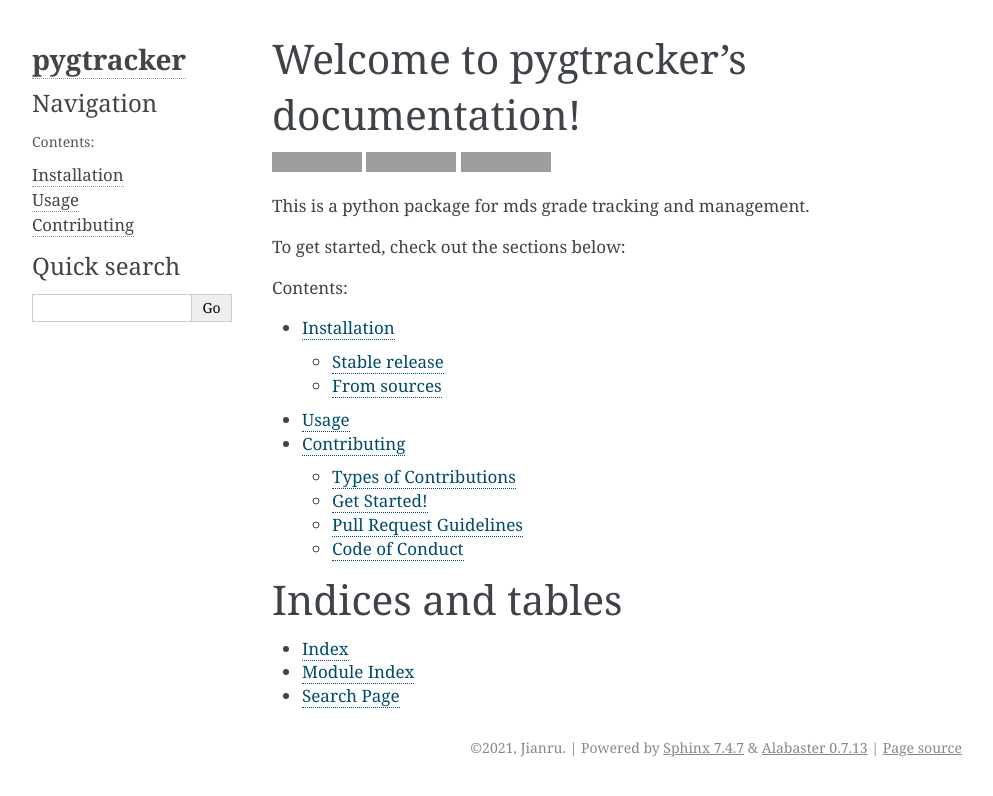
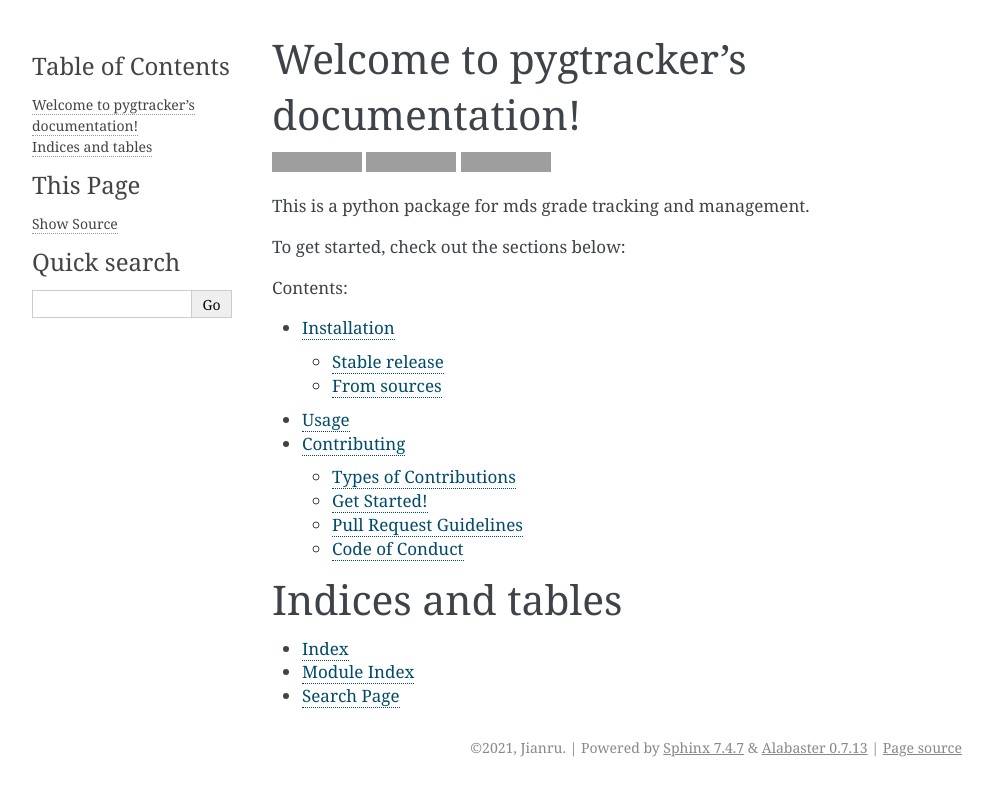
Before and after one commit to UBC-MDS/DSCI_524_group_9, a Sphinx documentation site: the page built from docs/index.rst, in a window 1280 px wide. Shown: the top 796 px of the page, without its empty margins (148-1141 px from the left). Built offline with Sphinx 7.4.7, drawn with Linux system fonts in a browser that asks for light colours; grey boxes are pictures that could not be loaded.

Commit message:
Modify conf to fix ReadTheDocs error

```diff
--- a/docs/conf.py
+++ b/docs/conf.py
@@ -25,9 +25,9 @@
 
 # -- Project information -----------------------------------------------------
 
-project = 'pygtracker'
-copyright = "2021, Jianru"
-author = "Jianru"
+project = u'pygtracker'
+copyright = u"2021, Jianru"
+author = u"Jianru"
 
 # -- General configuration ---------------------------------------------
 
@@ -37,9 +37,7 @@
 
 # Add any Sphinx extension module names here, as strings. They can be
 # extensions coming with Sphinx (named 'sphinx.ext.*') or your custom ones.
-extensions = ['sphinx.ext.autodoc',
-              'sphinx.ext.viewcode',
-              'sphinx.ext.napoleon']
+extensions = ['sphinx.ext.autodoc', 'sphinx.ext.viewcode']
 
 # Add any paths that contain templates here, relative to this directory.
 templates_path = ['_templates']
@@ -58,9 +56,9 @@
 # the built documents.
 #
 # The short X.Y version.
-# version = pygtracker.__version__
+version = pygtracker.__version__
 # The full version, including alpha/beta/rc tags.
-# release = pygtracker.__version__
+release = pygtracker.__version__
 
 # The language for content autogenerated by Sphinx. Refer to documentation
 # for a list of supported languages.
@@ -92,9 +90,9 @@
 # so a file named "default.css" will overwrite the builtin "default.css".
 html_static_path = ['_static']
 
-html_sidebars = {
-    "**": ["about.html", "navigation.html", "searchbox.html"]
-}
+# html_sidebars = {
+#    "**": ["about.html", "navigation.html", "searchbox.html"]
+# }
 
 # -- Options for HTMLHelp output ---------------------------------------
 
@@ -127,8 +125,8 @@
 # [howto, manual, or own class]).
 latex_documents = [
     (master_doc, 'pygtracker.tex',
-     'pygtracker Documentation',
-     'Jianru', 'manual'),
+     u'pygtracker Documentation',
+     u'Jianru', 'manual'),
 ]
 
 
@@ -138,7 +136,7 @@
 # (source start file, name, description, authors, manual section).
 man_pages = [
     (master_doc, 'pygtracker',
-     'pygtracker Documentation',
+     u'pygtracker Documentation',
      [author], 1)
 ]
 
@@ -150,9 +148,11 @@
 #  dir menu entry, description, category)
 texinfo_documents = [
     (master_doc, 'pygtracker',
-     'pygtracker Documentation',
+     u'pygtracker Documentation',
      author,
      'pygtracker',
      'One line description of project.',
      'Miscellaneous'),
 ]
+
+extensions = ['sphinx.ext.napoleon']
```
Also changed, not shown: docs/source/modules.rst (added, +7 -0 lines), docs/source/pygtracker.rst (added, +21 -0 lines).
